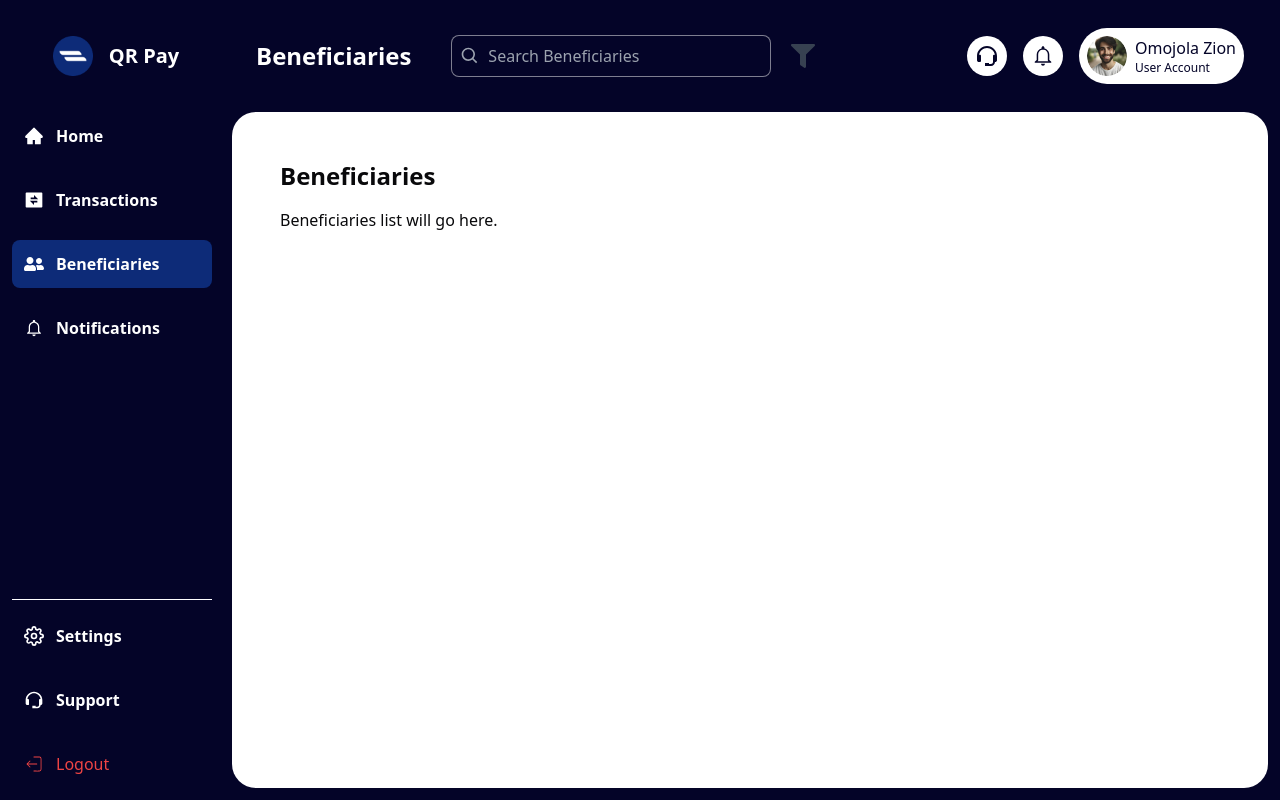
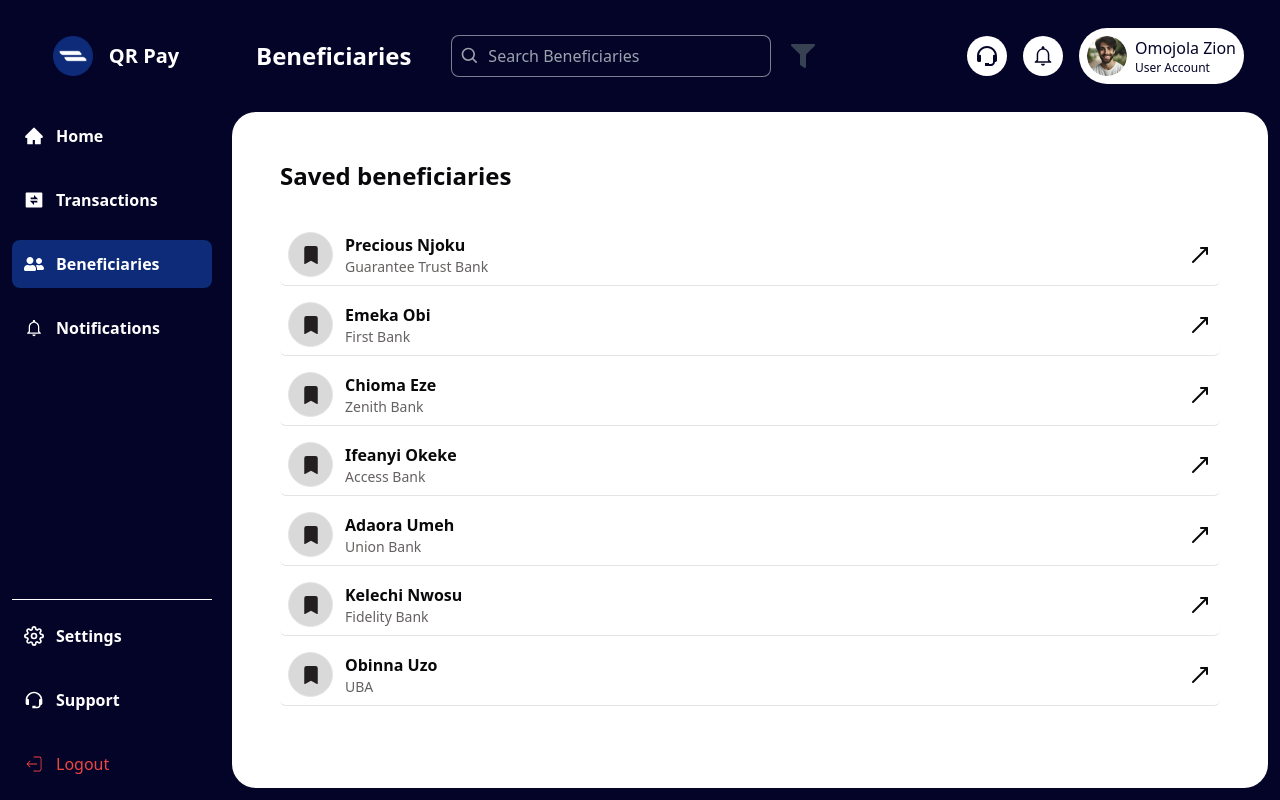
Before and after one commit to obuastella/QR-PAY, a React (Vite) app: page /beneficiaries in a window 1280 px wide. Built offline with nearby package versions, Linux system fonts and the light colour scheme.

Commit message:
added beneficiary screen

```diff
--- a/package.json
+++ b/package.json
@@ -11,8 +11,8 @@
   },
   "dependencies": {
     "@radix-ui/react-icons": "^1.3.0",
+    "@types/react-datepicker": "^7.0.0",
     "axios": "^1.7.7",
-    "@types/react-datepicker": "^7.0.0",
     "class-variance-authority": "^0.7.0",
     "clsx": "^2.1.1",
     "input-otp": "^1.2.4",
--- a/src/components/Dashboard/Beneficiaries.tsx
+++ b/src/components/Dashboard/Beneficiaries.tsx
@@ -1,9 +1,47 @@
+import { MoveUpRight } from "lucide-react";
+
 const Beneficiaries = () => {
+  const beneficiaries = [
+    { name: "Precious Njoku", bank: "Guarantee Trust Bank" },
+    { name: "Emeka Obi", bank: "First Bank" },
+    { name: "Chioma Eze", bank: "Zenith Bank" },
+    { name: "Ifeanyi Okeke", bank: "Access Bank" },
+    { name: "Adaora Umeh", bank: "Union Bank" },
+    { name: "Kelechi Nwosu", bank: "Fidelity Bank" },
+    { name: "Obinna Uzo", bank: "UBA" },
+  ];
+
   return (
-    <div className="p-6 bg-white rounded-[24px] h-auto">
-      <h1 className="text-2xl font-bold mb-4">Beneficiaries</h1>
-      {/* Add beneficiaries list or details here */}
-      <p>Beneficiaries list will go here.</p>
+    <div className="p-2 md:p-6 bg-white rounded-[24px] h-auto">
+      <h1 className="text-2xl font-semibold mb-8">Saved beneficiaries</h1>
+      <section className="space-y-2">
+        {beneficiaries.map((beneficiary, index) => (
+          <div
+            key={index}
+            className="cursor-pointer hover:bg-secondary p-2 rounded-md border-b flex justify-between items-center w-full"
+          >
+            <div className="flex justify-start items-center gap-x-3 h-[45px]">
+              <div className="flex-wrap flex justify-center items-center w-[45px] h-[45px] border rounded-full bg-[#D9D9D9]">
+                <svg
+                  xmlns="http://www.w3.org/2000/svg"
+                  width="18"
+                  height="18"
+                  fill="currentColor"
+                  className="bi bi-bookmark-fill text-[#231F20]"
+                  viewBox="0 0 16 16"
+                >
+                  <path d="M2 2v13.5a.5.5 0 0 0 .74.439L8 13.069l5.26 2.87A.5.5 0 0 0 14 15.5V2a2 2 0 0 0-2-2H4a2 2 0 0 0-2 2" />
+                </svg>
+              </div>
+              <div>
+                <h2 className="font-semibold">{beneficiary.name}</h2>
+                <p className="text-[#666161] text-sm">{beneficiary.bank}</p>
+              </div>
+            </div>
+            <MoveUpRight className="" />
+          </div>
+        ))}
+      </section>
     </div>
   );
 };
```
